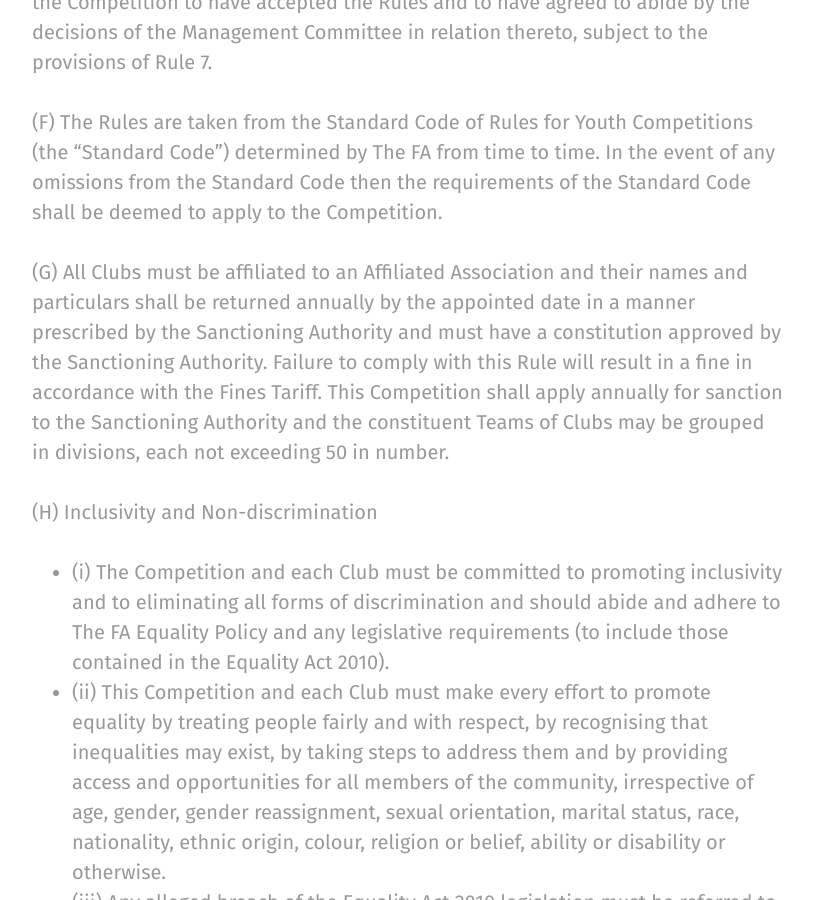
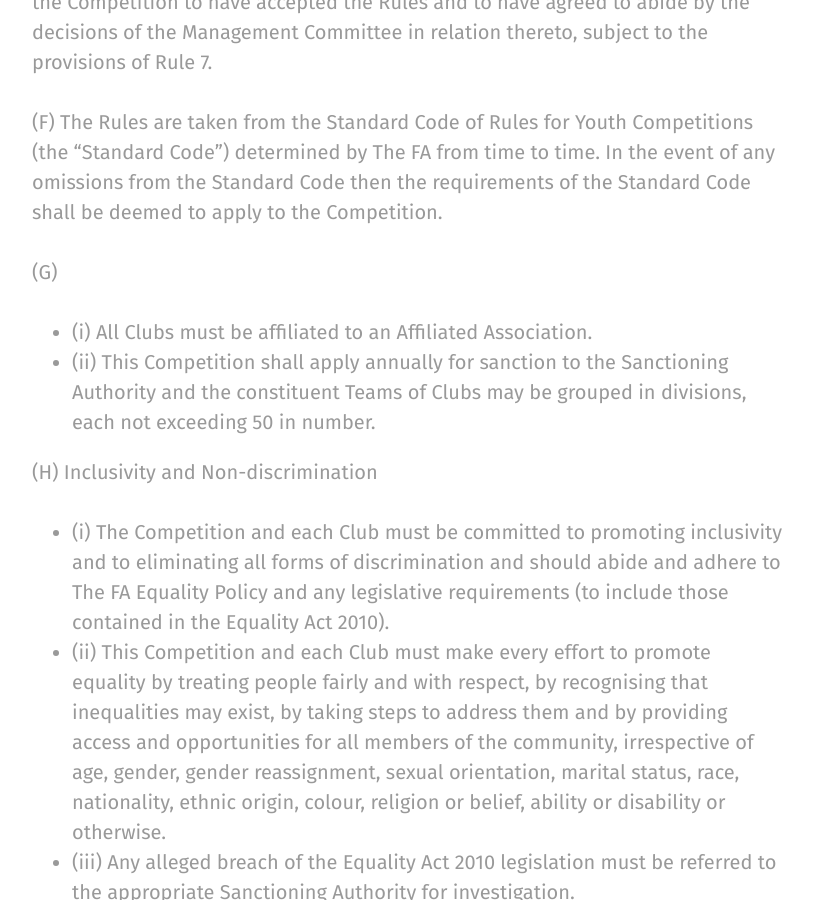
Before and after one commit to rotherleague/Rother, a Jekyll site: the page built from rules.md, in a window 1280 px wide and 900 px high, scrolled down 7024 px. Shown: the whole window, without its empty margins (48-861 px from the left). Built offline with Jekyll 4.4.1, drawn with Linux system fonts in a browser that asks for light colours; nearby versions of some CDN libraries.

Commit message:
Update 02.md

```diff
--- a/_includes/rules/02.md
+++ b/_includes/rules/02.md
@@ -12,8 +12,11 @@
 
 (F)	The Rules are taken from the Standard Code of Rules for Youth Competitions (the “Standard Code”) determined by The FA from time to time. In the event of any omissions from the Standard Code then the requirements of the Standard Code shall be deemed to apply to the Competition.
 
-(G)	All Clubs must be affiliated to an Affiliated Association and their names and particulars shall be returned annually by the appointed date in a manner prescribed by the Sanctioning Authority and must have a constitution approved by the Sanctioning Authority. Failure to comply with this Rule will result in a fine in accordance with the Fines Tariff.
-This Competition shall apply annually for sanction to the Sanctioning Authority and the constituent Teams of Clubs may be grouped in divisions, each not exceeding 50  in number.
+(G)
+- (i)	All Clubs must be affiliated to an Affiliated Association.
+- (ii) This Competition shall apply annually for sanction to the Sanctioning Authority and the constituent Teams of Clubs may be grouped in divisions, each not exceeding 50 in number.
+
+
 
 (H)	Inclusivity and Non-discrimination
 - (i)	The Competition and each Club must be committed to promoting inclusivity and to eliminating all forms of discrimination and should abide and adhere to The FA Equality Policy and any legislative requirements (to include those contained in the Equality Act 2010).
```
